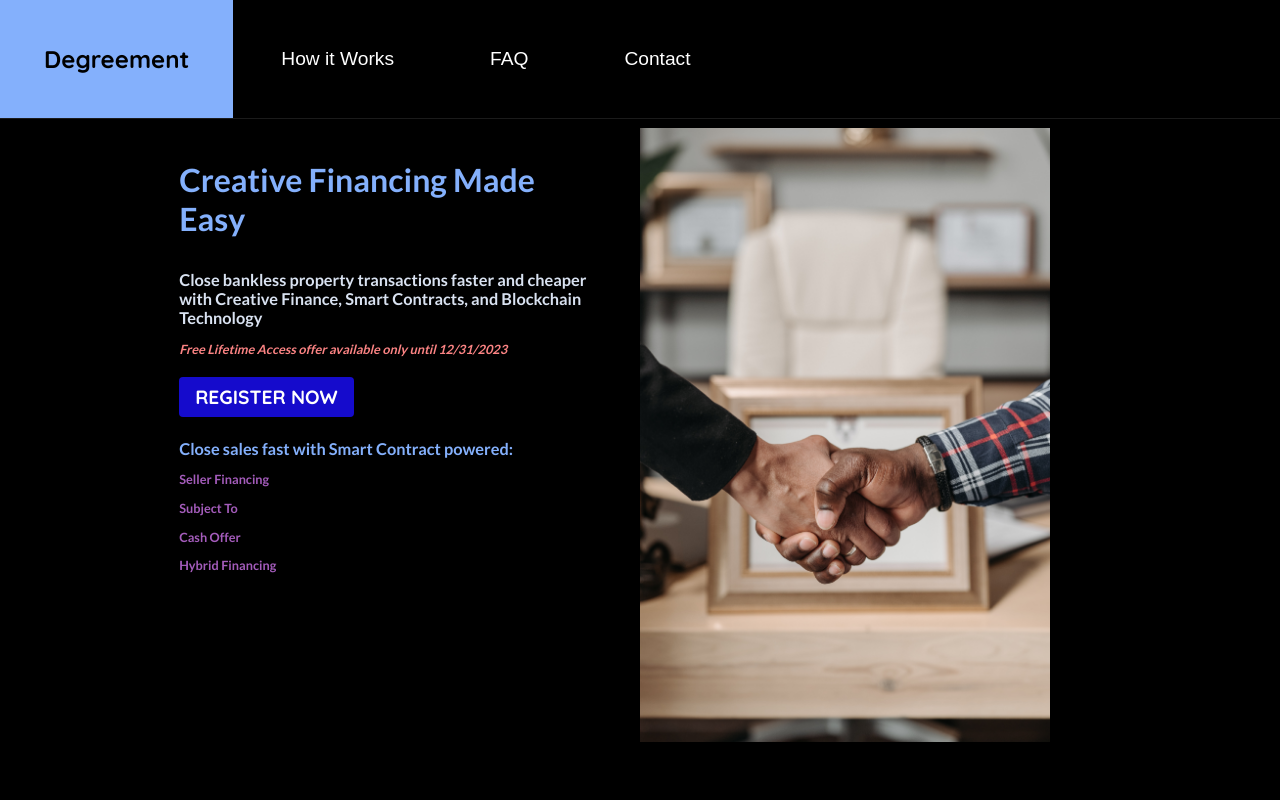
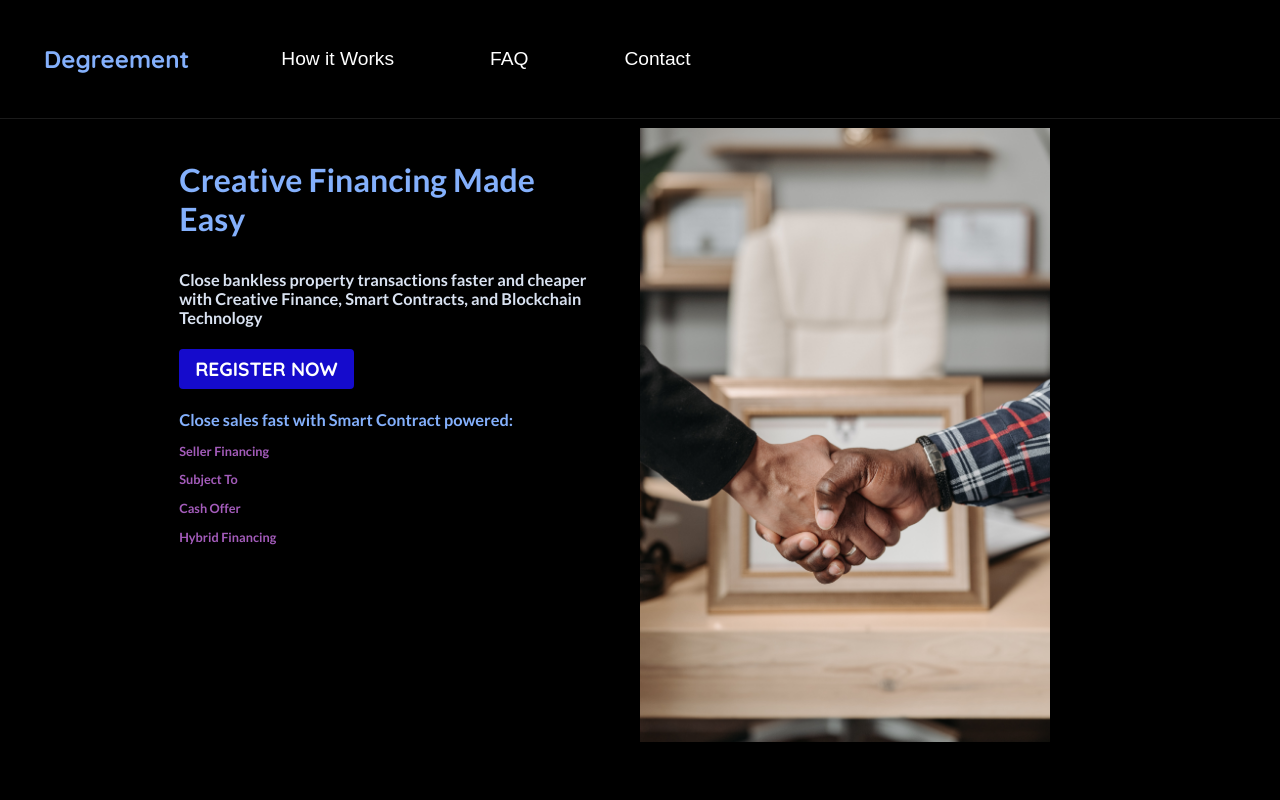
Before and after one commit to TripleKai/degreement, a React (Vite) app: page / in a window 1280 px wide. Shown: the top 800 px of the page. Built offline with nearby package versions, Linux system fonts and the light colour scheme.

Commit message:
Removed free lifetime access offer message

```diff
--- a/src/components/WelcomeHeader.jsx
+++ b/src/components/WelcomeHeader.jsx
@@ -126,9 +126,6 @@ const WelcomeHeader = (props) => {
               Close bankless property transactions faster and cheaper with
               Creative Finance, Smart Contracts, and Blockchain Technology
             </h2>
-            <h3>
-              <i>Free Lifetime Access offer available only until 12/31/2023</i>
-            </h3>
             <Link
               id={styles['request-trial']}
               onClick={props.params.requestTrialHandler}
```
